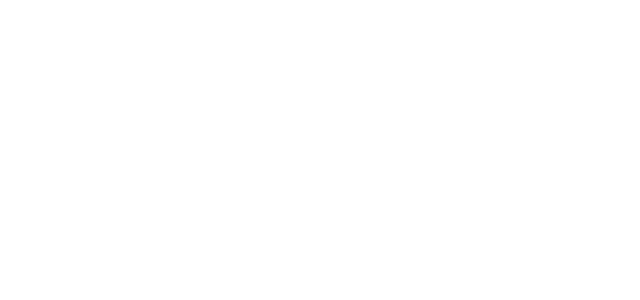
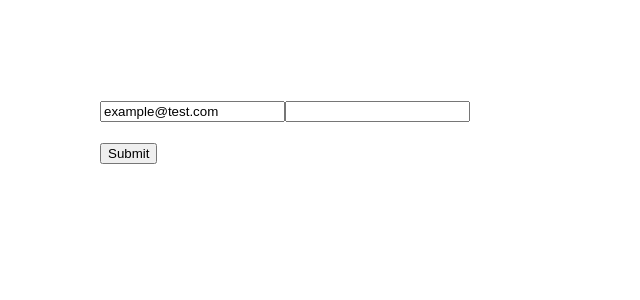
Before and after one commit to pavelchlebek/React-Typescript, a React (Create React App) app: page /reactHookForm in a window 1280 px wide. Before the commit this address had no page. Shown: the top 300 px of the page, without its empty margins (0-640 px from the left). Built offline with nearby package versions, Linux system fonts and the light colour scheme.

Commit message:
Add ReactHookForm.tsx - wip

```diff
--- a/package.json
+++ b/package.json
@@ -13,6 +13,7 @@
     "axios": "^0.24.0",
     "react": "^17.0.2",
     "react-dom": "^17.0.2",
+    "react-hook-form": "^7.31.2",
     "react-query": "^3.39.0",
     "react-router-dom": "^6.2.2",
     "react-scripts": "4.0.3",
--- a/src/App.tsx
+++ b/src/App.tsx
@@ -13,6 +13,9 @@
 import { LiveCodeApp } from './components/screens/LiveCode/LiveCodeApp';
 import { PhotoEditor } from './components/screens/PhotoEditor/PhotoEditor';
 import { RandomUser } from './components/screens/RandomUser/RandomUser';
+import {
+  ReactHookForm,
+} from './components/screens/ReactHookForm/ReactHookForm';
 import { RCApp } from './components/screens/ReactQuery/RCApp';
 import { TodoApp } from './components/screens/TodoApp/TodoApp';
 import { TSScreen } from './components/screens/TSScreen';
@@ -41,6 +44,7 @@
         <Route path="/useRef" element={<UseRef />} />
         <Route path="/useMemo" element={<UseMemo />} />
         <Route path="/reactQuery" element={<RCApp />} />
+        <Route path="/reactHookForm" element={<ReactHookForm />} />
       </Routes>
     </BrowserRouter>
   )
--- /dev/null
+++ b/src/components/screens/ReactHookForm/ReactHookForm.tsx
@@ -0,0 +1,41 @@
+import * as React from 'react';
+
+import {
+  SubmitHandler,
+  useForm,
+} from 'react-hook-form';
+
+type TProps = NoChildren
+
+interface IFormInputs {
+  email: string
+  password: string
+}
+
+export const ReactHookForm: React.FC<TProps> = () => {
+  const {
+    register,
+    handleSubmit,
+    watch,
+    formState: { errors },
+  } = useForm<IFormInputs>()
+
+  const formSubmitHandler: SubmitHandler<IFormInputs> = (data: IFormInputs) => {
+    console.log("form data is: ", data)
+  }
+
+  // console.log("errors.password: ", errors.password)
+  console.log("watch variable email: ", watch("email"))
+
+  return (
+    <div style={{ margin: "100px" }}>
+      <form onSubmit={handleSubmit(formSubmitHandler)}>
+        <input defaultValue="example@test.com" {...register("email")} />
+        <input {...register("password", { required: true })} />
+        {errors.password && <div>password is required</div>}
+        <br />
+        <input type="submit" />
+      </form>
+    </div>
+  )
+}
```
Also changed, not shown: 1 other file (tests, documents, lock files or other folders).
